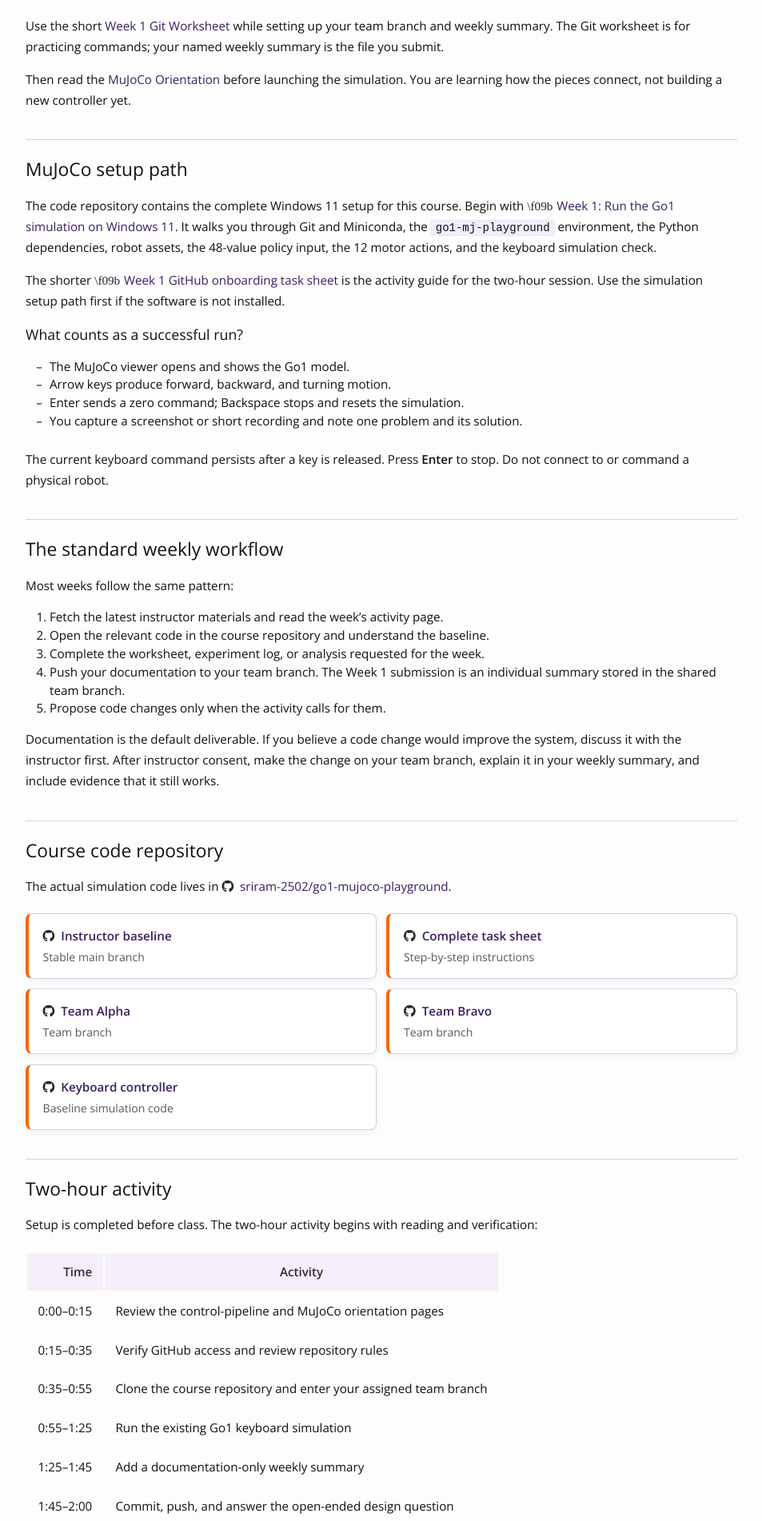
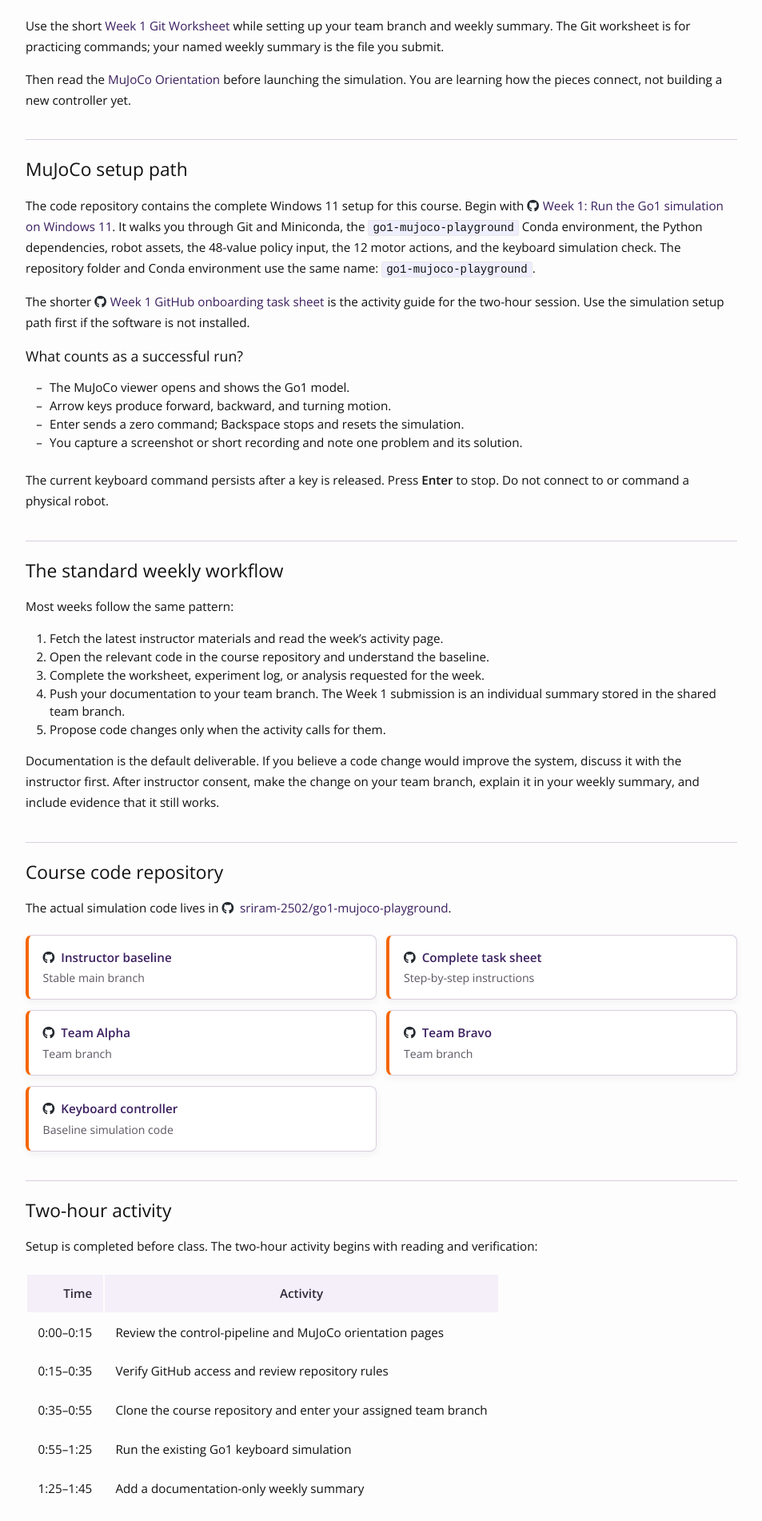
Before and after one commit to DyCo-AI/go1_gesture_tracking, a Jekyll site: the page built from docs/week-01.md, in a window 1280 px wide. Shown: the part 1692-3594 px from the top of the page at 80% size, without its empty margins (163-1116 px from the left). Built offline with Jekyll 4.4.1, drawn with Linux system fonts in a browser that asks for light colours.

Commit message:
Fix GitHub link icon rendering

```diff
--- a/docs/_sass/_layout.scss
+++ b/docs/_sass/_layout.scss
@@ -452,7 +452,7 @@
 .resource-links span { color: #5c5661; font-size: .88rem; }
 .github-link i { margin-right: .25rem; color: #24292f; }
 article.page .page-content a[href*="github.com/sriram-2502/go1-mujoco-playground"]:not(.github-link)::before {
-  content: "\\f09b";
+  content: "\f09b";
   margin-right: .3rem;
   color: #24292f;
   font-family: "Font Awesome 5 Brands";
--- a/docs/week-01.md
+++ b/docs/week-01.md
@@ -62,7 +62,7 @@
 
 ## MuJoCo setup path
 
-The code repository contains the complete Windows 11 setup for this course. Begin with [Week 1: Run the Go1 simulation on Windows 11](https://github.com/sriram-2502/go1-mujoco-playground/blob/main/course/week-01-windows-simulation/README.md). It walks you through Git and Miniconda, the `go1-mj-playground` environment, the Python dependencies, robot assets, the 48-value policy input, the 12 motor actions, and the keyboard simulation check.
+The code repository contains the complete Windows 11 setup for this course. Begin with [Week 1: Run the Go1 simulation on Windows 11](https://github.com/sriram-2502/go1-mujoco-playground/blob/main/course/week-01-windows-simulation/README.md). It walks you through Git and Miniconda, the `go1-mujoco-playground` Conda environment, the Python dependencies, robot assets, the 48-value policy input, the 12 motor actions, and the keyboard simulation check. The repository folder and Conda environment use the same name: `go1-mujoco-playground`.
 
 The shorter [Week 1 GitHub onboarding task sheet](https://github.com/sriram-2502/go1-mujoco-playground/blob/main/course/week-01-github-onboarding/README.md) is the activity guide for the two-hour session. Use the simulation setup path first if the software is not installed.
 
```
